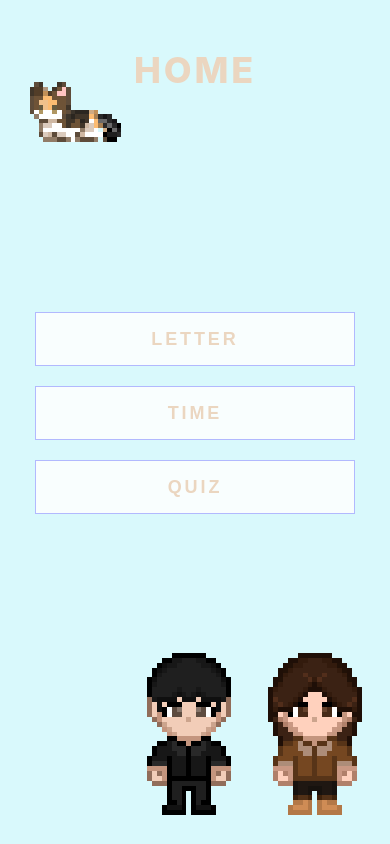
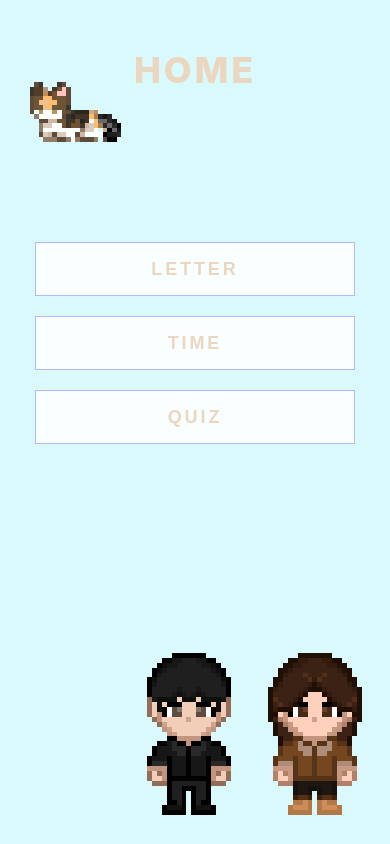
Before and after one commit to Gangster1234567/damyoung, a React (Vite) app: page /home in a window 390 px wide. Built offline with nearby package versions, Linux system fonts and the light colour scheme.

Commit message:
Gate: clean up logic and keep error msg

```diff
--- a/src/index.css
+++ b/src/index.css
@@ -355,7 +355,7 @@ body {
   .home-couple img { width: 110px; }
 
   .home-menu {
-    margin-top: 220px;      /* 기존 유지 */
+    margin-top: 150px;      /* 기존 유지 */
     flex-direction: column;
     align-items: center;
     gap: 20px;
--- a/src/pages/Gate.jsx
+++ b/src/pages/Gate.jsx
@@ -43,7 +43,7 @@ export default function Gate() {
 
   const onSubmit = (e) => {
     e.preventDefault();
-    if (pin.length !== 4) fail("4자리로 입력해줘");
+    if (pin.length !== 4) fail("땡! 다시 생각해봐 💭");
   };
 
   return (
```
